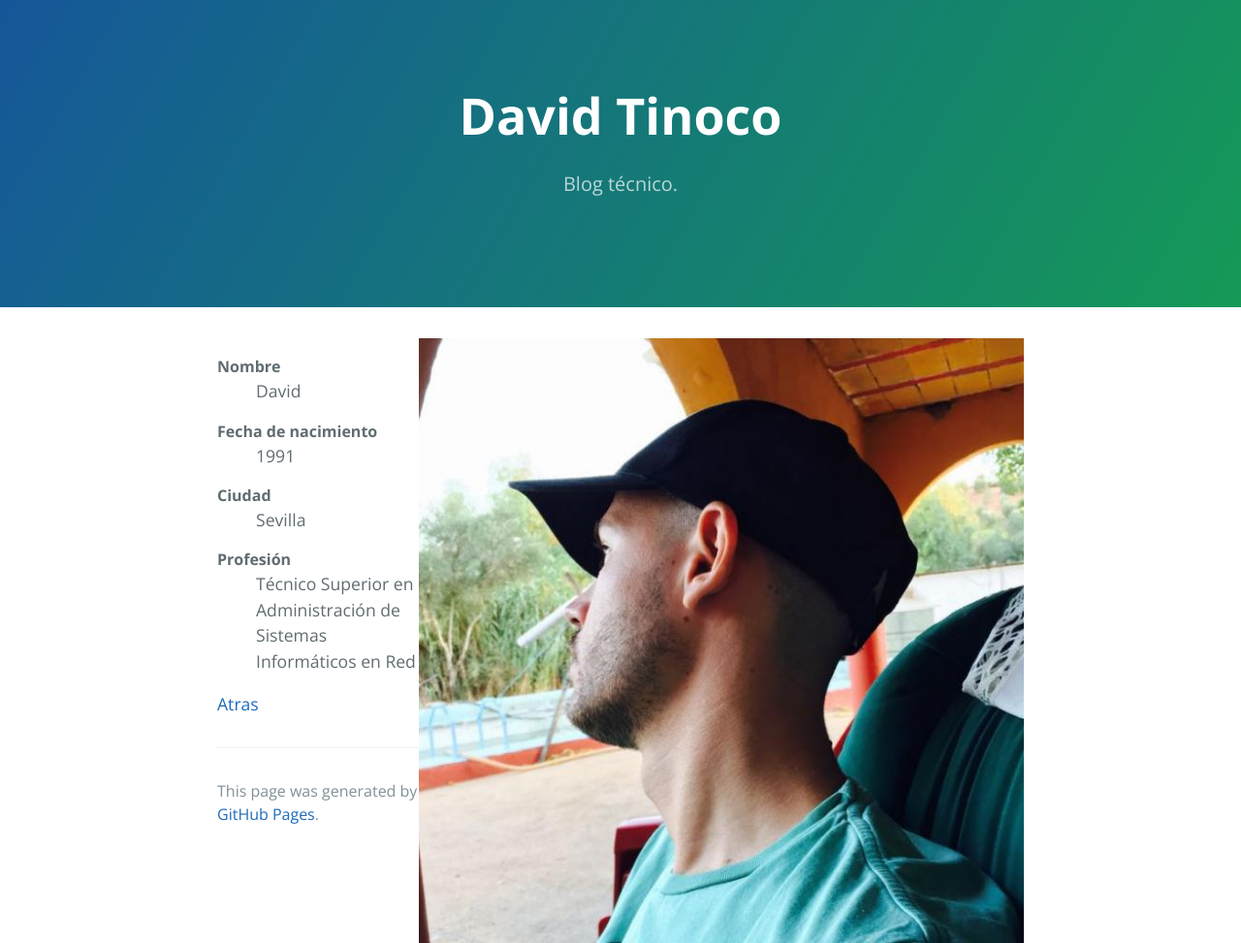
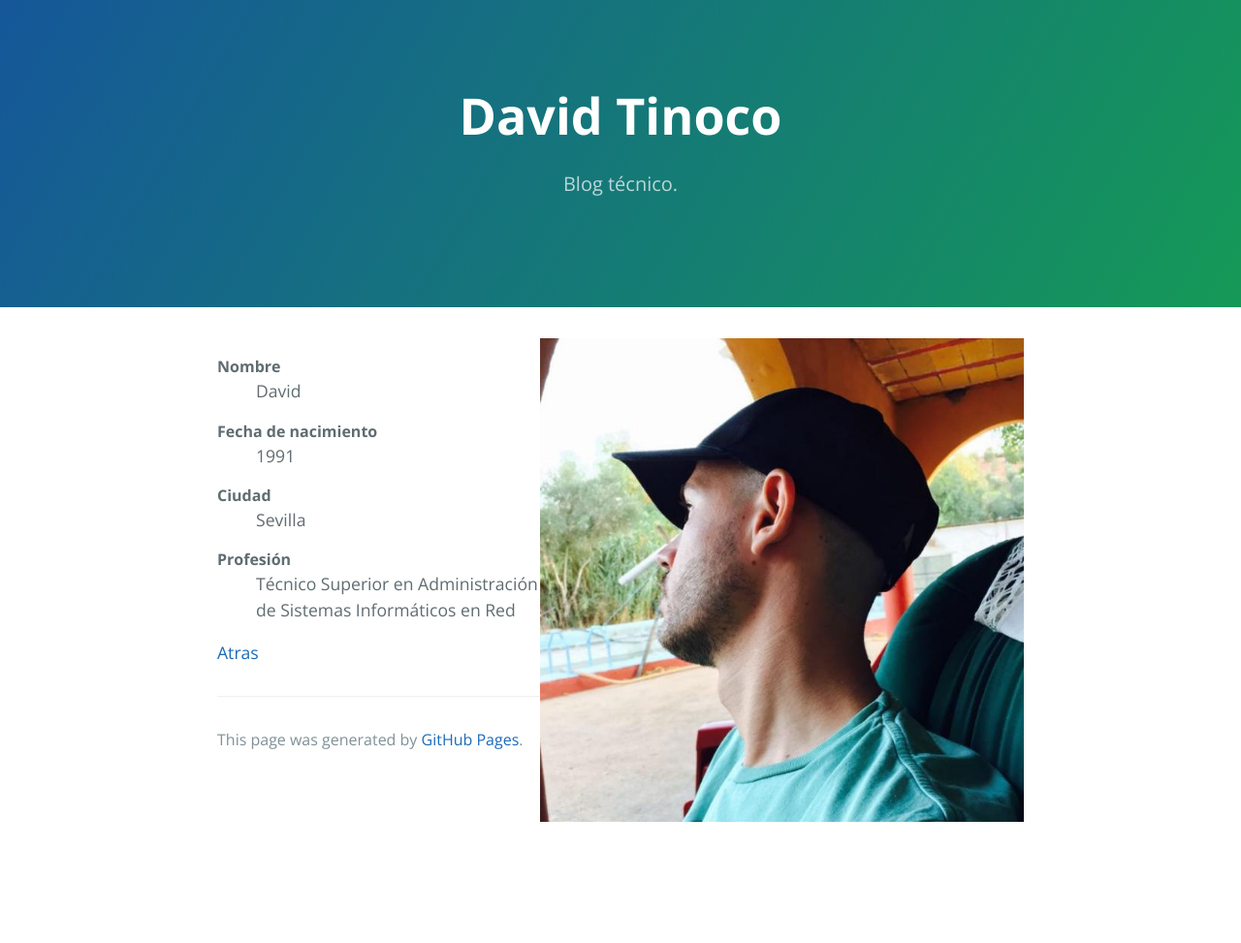
Before and after one commit to DavidTinoco/davidtinoco.github.io, a Jekyll site: the page built from sobre-mi.md, in a window 1280 px wide. Shown: the whole page at 97% size. Built offline with Jekyll 4.4.1, drawn with Linux system fonts in a browser that asks for light colours; after the commit the page ends 900 px from its top, so only the background shows below that.

Commit message:
Tamaño imagen sobre mi

```diff
--- a/sobre-mi.md
+++ b/sobre-mi.md
@@ -1,7 +1,7 @@
 ---
 layout: default
 ---
-![Yo](./images/profile.jpg){:style="float: right;width:75%"}
+![Yo](./images/profile.jpg){:style="float: right;width:60%"}
 
 <dl>
 <dt>Nombre</dt>
```
